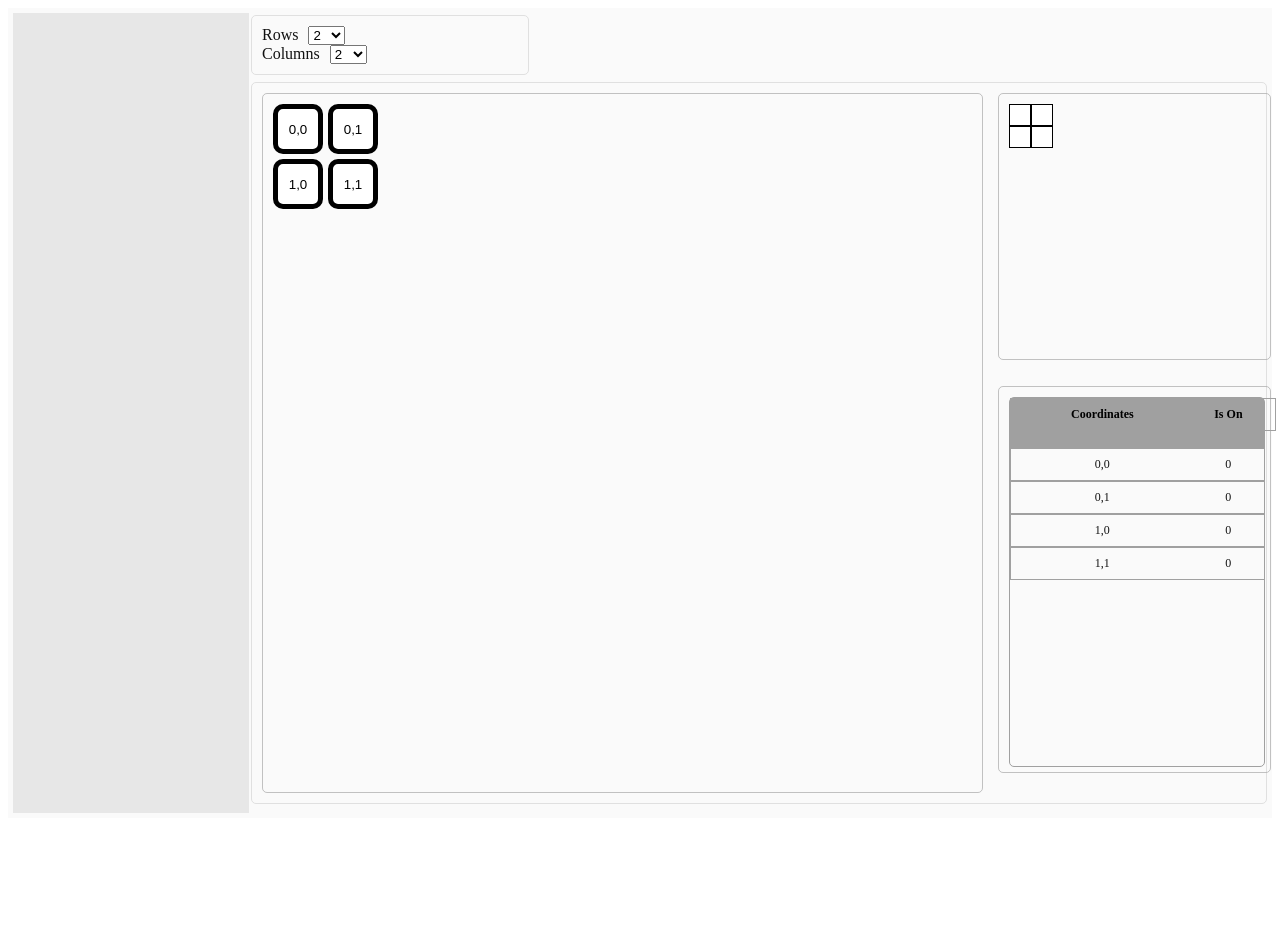
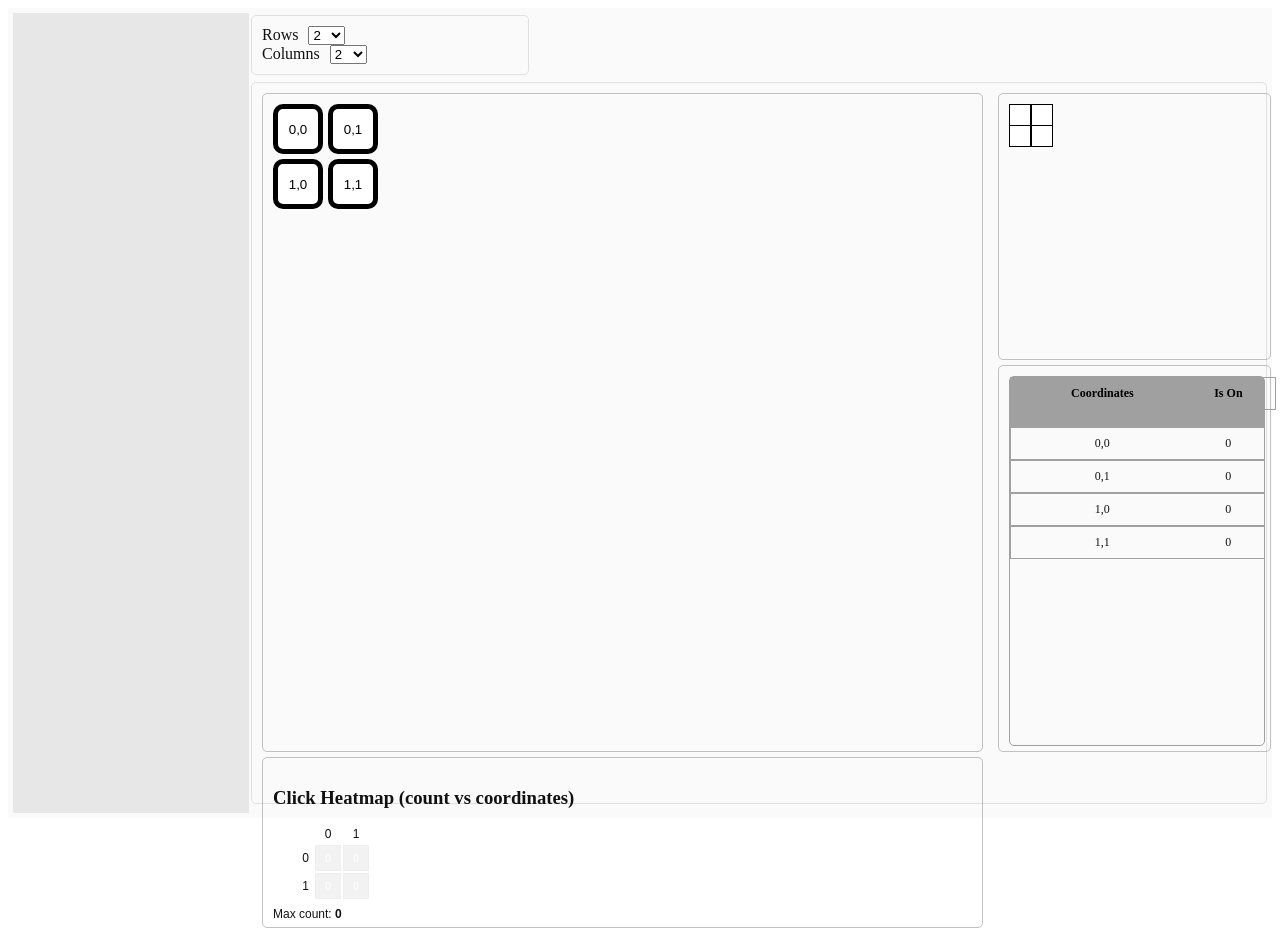
Before and after one commit to dannrubio/new-app-2, a React app: page / in a window 1280 px wide. Before the commit the page ends 826 px from the top, so only its background shows below. Built offline with nearby package versions, Linux system fonts and the light colour scheme; the HTML template or start-up script is replaced by a standard one.

Commit message:
Adding heat color

```diff
--- a/next.config.js
+++ b/next.config.js
@@ -1,6 +1,7 @@
 const nextConfig = {
   reactStrictMode: true,
   // swcMinify: true,
+  allowedDevOrigins: ["192.168.1.7"],
 };
 
 export default nextConfig;
--- a/package.json
+++ b/package.json
@@ -12,6 +12,7 @@
   "dependencies": {
     "next": "latest",
     "react": "latest",
+    "react-color-palette": "^7.3.1",
     "react-dom": "latest"
   },
   "devDependencies": {
--- a/src/components/Card.tsx
+++ b/src/components/Card.tsx
@@ -14,6 +14,7 @@ const Card: React.FC<CardDetailProps> = ({ name, value, on, onClick }) => {
     return (
         <button
             id={name}
+            type="button"
             className={`card ${on ? 'flipped' : ''}`}
             onClick={onClick}
         >
--- /dev/null
+++ b/src/components/GridGraph.tsx
@@ -0,0 +1,100 @@
+// GridGraph.tsx
+import React, { useMemo } from "react";
+import type { GridCell } from "../utils/GridData";
+import { getHeatColor } from "../utils/getHeatColor";
+
+interface GridGraphProps {
+    grid: GridCell[][];
+}
+
+const GridGraph: React.FC<GridGraphProps> = ({ grid }) => {
+    const rows = grid.length;
+    const columns = grid[0]?.length ?? 0;
+
+    // find max count so we can scale colors
+    const maxCount = useMemo(() => {
+        let max = 0;
+        for (const row of grid) {
+            for (const cell of row) {
+                if ((cell.count ?? 0) > max) {
+                    max = cell.count ?? 0;
+                }
+            }
+        }
+        return max;
+    }, [grid]);
+
+    return (
+        <div style={{ display: "inline-block", fontFamily: "sans-serif" }}>
+            {/* X axis labels */}
+            <div
+                style={{
+                    display: "grid",
+                    gridTemplateColumns: `40px repeat(${columns}, 1fr)`,
+                    alignItems: "center",
+                    marginBottom: 4,
+                    columnGap: 2,
+                }}
+            >
+                <div /> {/* empty corner for y-axis label space */}
+                {Array.from({ length: columns }, (_, x) => (
+                    <div
+                        key={`x-${x}`}
+                        style={{ textAlign: "center", fontSize: 12 }}
+                    >
+                        {x}
+                    </div>
+                ))}
+            </div>
+
+            {/* Y axis + heat grid */}
+            <div>
+                {grid.map((row, y) => (
+                    <div
+                        key={`row-${y}`}
+                        style={{
+                            display: "grid",
+                            gridTemplateColumns: `40px repeat(${columns}, 1fr)`,
+                            alignItems: "center",
+                            columnGap: 2,
+                            marginBottom: 2,
+                        }}
+                    >
+                        {/* Y axis label */}
+                        <div style={{ textAlign: "right", paddingRight: 4, fontSize: 12 }}>
+                            {y}
+                        </div>
+
+                        {/* Cells */}
+                        {row.map((cell, x) => (
+                            <div
+                                key={cell.name ?? `${y}-${x}`}
+                                title={`(${x}, ${y}) count: ${cell.count ?? 0}`}
+                                style={{
+                                    width: 24,
+                                    height: 24,
+                                    backgroundColor: getHeatColor(cell.count ?? 0, maxCount),
+                                    border: "1px solid #eee",
+                                    display: "flex",
+                                    alignItems: "center",
+                                    justifyContent: "center",
+                                    fontSize: 10,
+                                    color: "#fff",
+                                }}
+                            >
+                                {cell.count ?? 0}
+                            </div>
+                        ))}
+                    </div>
+                ))}
+            </div>
+
+            {/* Legend */}
+            <div style={{ marginTop: 8, fontSize: 12 }}>
+                Max count: <strong>{maxCount}</strong>
+            </div>
+        </div>
+    );
+};
+
+export default GridGraph;
--- a/src/components/Main.tsx
+++ b/src/components/Main.tsx
@@ -5,6 +5,7 @@ import RangeField from './RangeField';
 import Card from './Card';
 import Pictogram from './Pictogram';
 import GridData, { GridCell } from '../utils/GridData';
+import GridGraph from './GridGraph';
 
 const Main: React.FC = () => {
     const [rows, setRows] = useState(2);
@@ -78,6 +79,10 @@ const Main: React.FC = () => {
                                 </tbody>
                             </table>
                         </div>
+                        <div className="container graphGrid">
+                            <h3>Click Heatmap (count vs coordinates)</h3>
+                            <GridGraph grid={grid} />
+                        </div>
                     </div>
                 </div>
             </main>
--- a/src/components/Pictogram.tsx
+++ b/src/components/Pictogram.tsx
@@ -3,13 +3,14 @@ import React, { useState } from 'react';
 
 interface PictogramProps {
     darkened: boolean;
+    tabIndex?: number;
 }
 
-const Pictogram: React.FC<PictogramProps> = ({ darkened }) => {
+const Pictogram: React.FC<PictogramProps> = ({ darkened, tabIndex }) => {
     const [flipped, setFlipped] = useState(false);
 
     return (
-        <span className={`pictogram ${darkened ? 'darkened' : ''}`}>&nbsp;</span>
+        <span tabIndex={tabIndex} className={`pictogram ${darkened ? 'darkened' : ''}`}>&nbsp;</span>
     );
 }
 
--- a/src/styles/main.scss
+++ b/src/styles/main.scss
@@ -106,7 +106,8 @@
     align-items: center;
 }
 
-.card:hover {
+.card:hover,
+.card:focus-visible {
     cursor: pointer;
     box-shadow: 2px 2px 5px rgba(0, 0, 0, 0.3);
     border-color: #000000;
@@ -129,11 +130,15 @@
 
 .pictogram {
     background-color: #ffffff;
-    border: 1px solid #000000;
+    border: 0.25px solid #000000;
     width: 20px;
     height: 20px;
     display: inline-block;
     box-sizing: unset;
+}
+
+.pictogramRow {
+    margin-bottom: -1px;
 }
 
 .darkened {
--- a/src/utils/GridData.ts
+++ b/src/utils/GridData.ts
@@ -1,5 +1,3 @@
-import { count } from "console";
-
 export interface GridCell {
     name: string;
     value: string;
--- /dev/null
+++ b/src/utils/getHeatColor.ts
@@ -0,0 +1,9 @@
+export function getHeatColor(count: number, maxCount: number): string {
+    if (maxCount === 0) return "rgba(0,0,0,0.05)";
+
+    const intensity = Math.min(count / maxCount, 1); // 0..1
+    const r = Math.round(255 * intensity);
+    const g = 50;
+    const b = 50;
+    return `rgb(${r}, ${g}, ${b})`; // darker red as count goes up
+}
```
Also changed, not shown: 1 other file (tests, documents, lock files or other folders).
